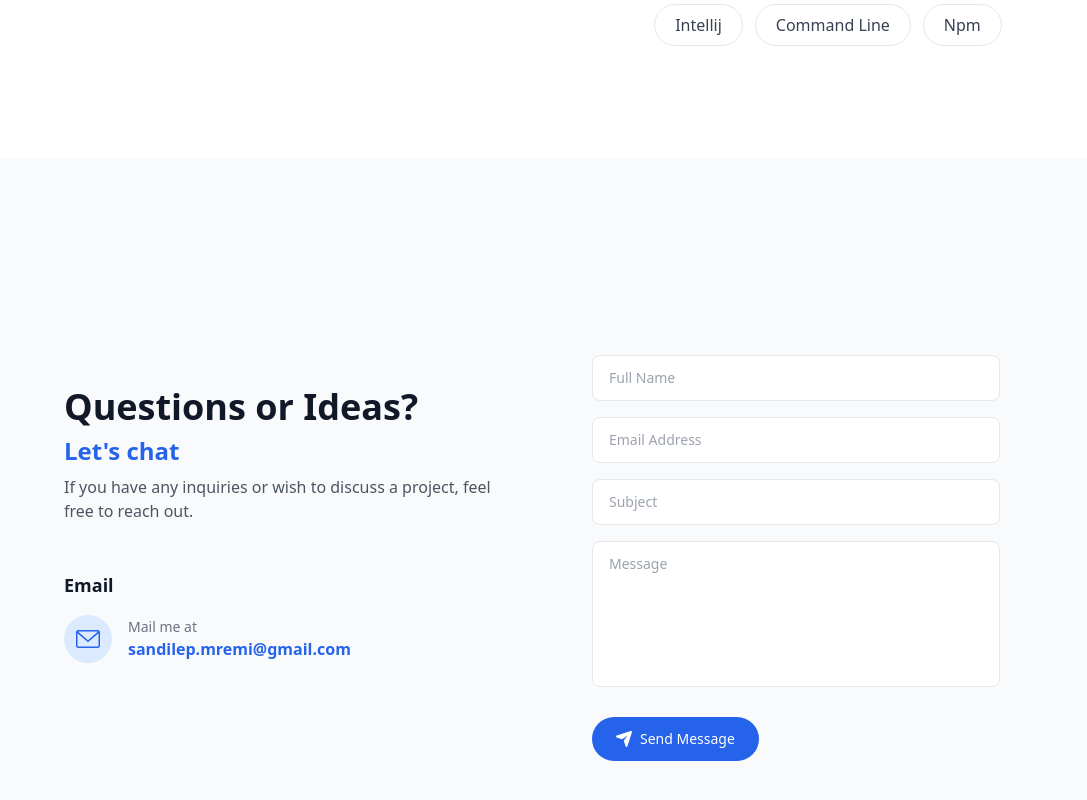
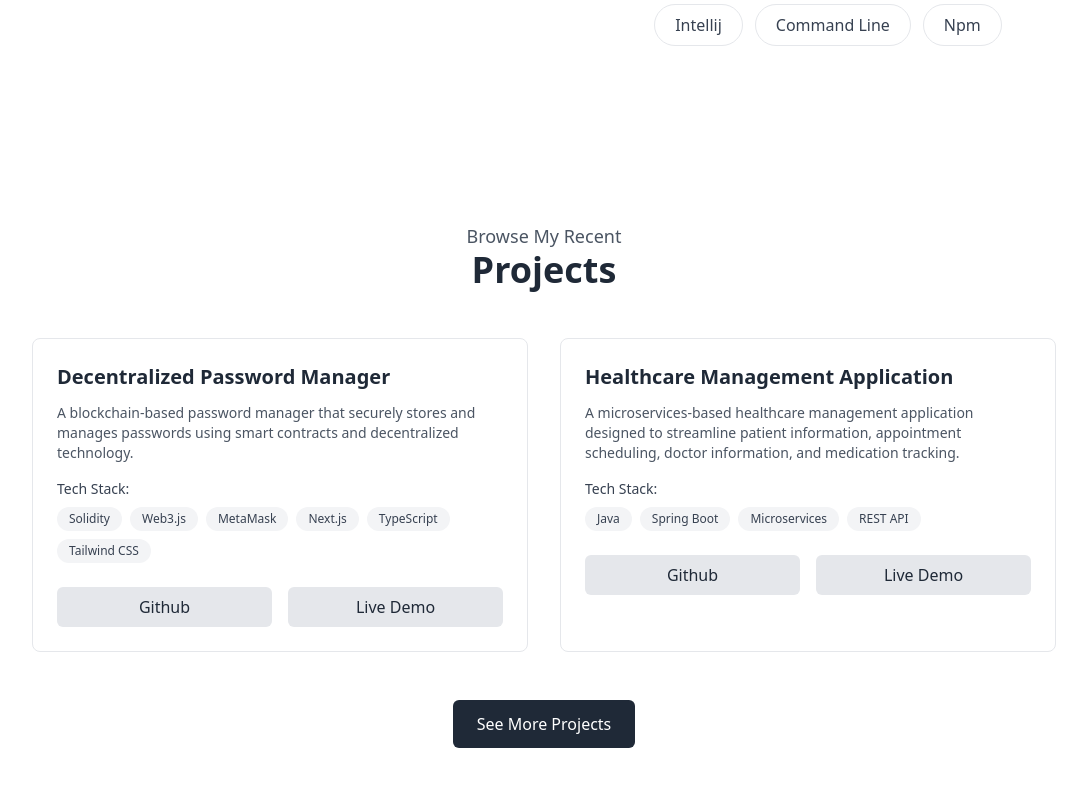
Before and after one commit to Sandile88/portfolio, a Next.js app: page / in a window 1280 px wide. Shown: the part 1446-2246 px from the top of the page, without its empty margins (96-1183 px from the left). Built offline with nearby package versions, Linux system fonts and the light colour scheme.

Commit message:
added simple project section

```diff
--- a/app/components/Projects.tsx
+++ b/app/components/Projects.tsx
@@ -0,0 +1,104 @@
+"use client"
+import React from "react";
+
+interface ProjectTypes {
+  id: number;
+  title: string;
+  description: string;
+  techStack: string[];
+  githubUrl: string;
+  demoUrl: string;
+}
+
+interface ProjectCardProps {
+  project: ProjectTypes;
+}
+
+const ProjectCard = ({ project }: ProjectCardProps) => {
+  return (
+    <div className="rounded-lg bg-white p-6 border transition-transform hover:scale-105">
+      <h2 className="text-xl font-semibold text-gray-800 mb-3">{project.title}</h2>
+      <p className="text-gray-600 mb-4 text-sm">{project.description}</p>
+      <div className="mb-6">
+        <h3 className="text-sm font-medium text-gray-700 mb-2">Tech Stack:</h3>
+        <div className="flex flex-wrap gap-2">
+          {project.techStack.map((tech, index) => (
+            <span
+              key={index}
+              className="px-3 py-1 bg-gray-100 rounded-full text-xs text-gray-700"
+            >
+              {tech}
+            </span>
+          ))}
+        </div>
+      </div>
+      <div className="flex gap-4">
+        <a
+          href={project.githubUrl}
+          target="_blank"
+          rel="noopener noreferrer"
+          className="flex-1 rounded-md bg-gray-200 px-4 py-2 text-center text-gray-800 transition-colors hover:bg-gray-300"
+        >
+          Github
+        </a>
+        <a
+          href={project.demoUrl}
+          target="_blank"
+          rel="noopener noreferrer"
+          className="flex-1 rounded-md bg-gray-200 px-4 py-2 text-center text-gray-800 transition-colors hover:bg-gray-300"
+        >
+          Live Demo
+        </a>
+      </div>
+    </div>
+  );
+};
+
+const projects: ProjectTypes[] = [
+  {
+    id: 1,
+    title: "Decentralized Password Manager",
+    description: "A blockchain-based password manager that securely stores and manages passwords using smart contracts and decentralized technology.",
+    techStack: ["Solidity", "Web3.js", "MetaMask", "Next.js", "TypeScript", "Tailwind CSS"],
+    githubUrl: "https://github.com/",
+    demoUrl: "https://github.com/",
+  },
+  {
+    id: 2,
+    title: "Healthcare Management Application",
+    description: "A microservices-based healthcare management application designed to streamline patient information, appointment scheduling, doctor information, and medication tracking.",
+    techStack: ["Java", "Spring Boot", "Microservices", "REST API"],
+    githubUrl: "https://github.com/",
+    demoUrl: "https://github.com/",
+  },
+];
+
+const Projects = () => {
+  return (
+    <section id="projects" className="py-16">
+      <div className="container mx-auto px-4">
+        <p className="text-center text-lg text-gray-600">Browse My Recent</p>
+        <h1 className="mb-12 text-center text-4xl font-bold text-gray-800">Projects</h1>
+
+        <div className="grid grid-cols-1 gap-8 md:grid-cols-2 max-w-5xl mx-auto">
+          {projects.map((project) => (
+            <ProjectCard key={project.id} project={project} />
+          ))}
+        </div>
+
+        <div className="mt-12 text-center">
+          <a
+            href="https://github.com/YourGitHubUsername"
+            target="_blank"
+            rel="noopener noreferrer"
+            className="inline-block px-6 py-3 bg-gray-800 text-white rounded-md hover:bg-gray-700 transition-colors"
+          >
+            See More Projects
+          </a>
+        </div>
+      </div>
+    </section>
+  );
+};
+
+export default Projects;
--- a/app/page.tsx
+++ b/app/page.tsx
@@ -1,6 +1,7 @@
 import Header from "../app/components/Header";
 import Hero from "../app/components/Hero";
 import Contact from "./components/Contact";
+import Projects from "./components/Projects";
 import Skills from "./components/Skills";
 
 
@@ -10,6 +11,7 @@ export default function Home() {
     <Header/>
     <Hero/>
     <Skills/>
+    <Projects/>
     <Contact/>
     </>
   );
--- a/lib/data.ts
+++ b/lib/data.ts
@@ -1,7 +1,7 @@
 export const skillsData = {
   frontend: {
     title: "Frontend Development",
-    skills: ["HTML", "CSS", "TypeScript", "React", "Next.js", "Tailwind"]
+    skills: ["HTML", "CSS", "TypeScript", "React", "Javascript", "Next.js", "Tailwind"]
   },
   backend: {
     title: "Backend Development",
```
